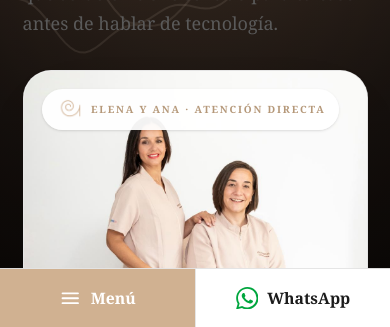
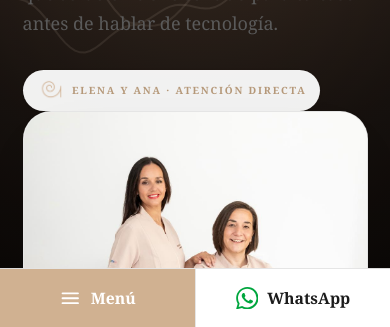
Before and after one commit to EAR1audiologia/EAR, a Next.js app: page / in a window 390 px wide. Shown: the part 517-844 px from the top of the page. Built offline with nearby package versions, Linux system fonts and the light colour scheme; no server answers; a web font is replaced by a local one.

Commit message:
Adjust mobile homepage team badge placement
Move the Elena y Ana badge above the mobile photo and keep it visually attached to the image block.

```diff
--- a/src/app/page.tsx
+++ b/src/app/page.tsx
@@ -224,7 +224,13 @@ export default function Home() {
                   </p>
                 </div>
 
-                <div className="relative aspect-[4/3] overflow-hidden rounded-[28px] border border-[var(--color-border)] bg-white shadow-[0_20px_60px_-30px_rgba(0,0,0,0.2)] lg:hidden">
+                <div className="flex flex-col gap-0 lg:hidden">
+                  <div className="inline-flex items-center gap-2 self-start rounded-full bg-white/94 px-3 py-1.5 text-[10px] font-semibold uppercase tracking-[0.18em] text-[var(--color-brand-strong)] shadow-sm">
+                    <MiniBadge />
+                    Elena y Ana · Atención directa
+                  </div>
+
+                  <div className="relative aspect-[4/3] overflow-hidden rounded-[28px] border border-[var(--color-border)] bg-white shadow-[0_20px_60px_-30px_rgba(0,0,0,0.2)]">
                     <Image
                       src="/team/elena-ana-contacto.jpeg"
                       alt="Elena Roldán y Ana Esparcia, audiólogas y cofundadoras de EAR Audiología Avanzada"
@@ -233,9 +239,6 @@ export default function Home() {
                       priority
                       sizes="100vw"
                     />
-                  <div className="absolute left-4 top-4 inline-flex items-center gap-2 rounded-full bg-white/94 px-3 py-1.5 text-[10px] font-semibold uppercase tracking-[0.18em] text-[var(--color-brand-strong)] shadow-sm">
-                    <MiniBadge />
-                    Elena y Ana · Atención directa
                   </div>
                 </div>
 
```
Lines whose indentation alone changed are shown as unchanged.
